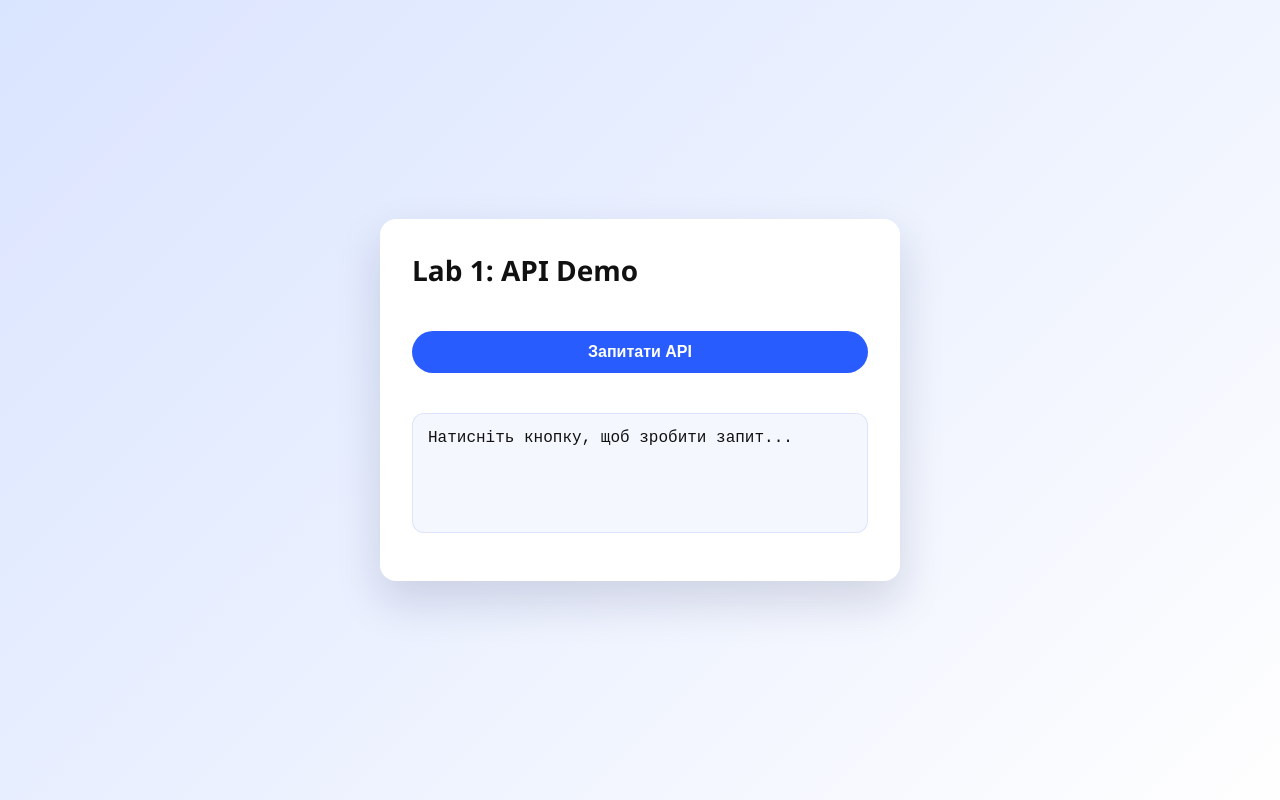
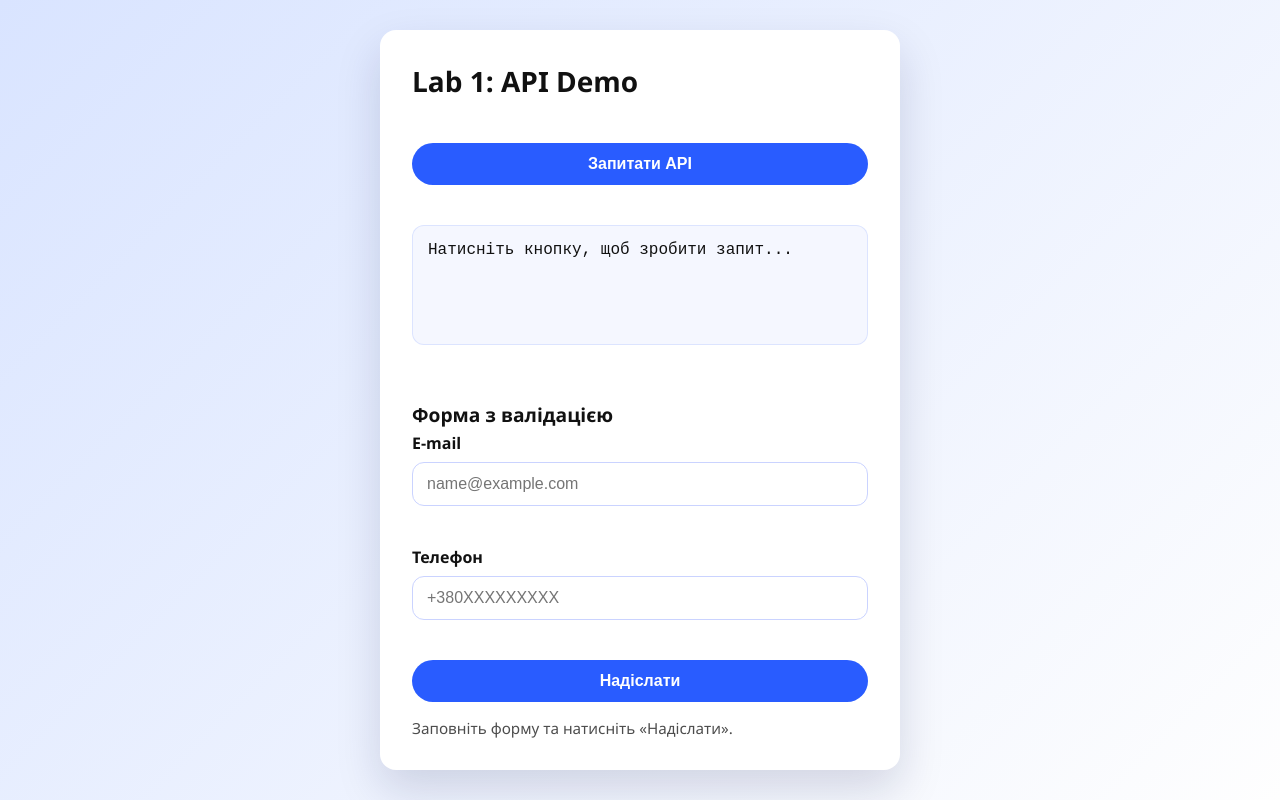
Before and after one commit to yuliiadutchak-ip221-cmyk/lab1-web-intro, a plain HTML site: page index.html in a window 1280 px wide. Drawn offline with Linux system fonts and the light colour scheme.

Commit message:
Update index.html

```diff
--- a/index.html
+++ b/index.html
@@ -11,6 +11,40 @@
       <h1>Lab 1: API Demo</h1>
       <button id="apiButton" type="button">Запитати API</button>
       <pre id="apiOutput" class="output">Натисніть кнопку, щоб зробити запит...</pre>
+
+      <section class="form-section">
+        <h2>Форма з валідацією</h2>
+        <form id="contactForm" novalidate>
+          <div class="form-group">
+            <label for="email">E-mail</label>
+            <input
+              type="email"
+              id="email"
+              name="email"
+              placeholder="name@example.com"
+              required
+            />
+            <small class="error-message" data-field="email"></small>
+          </div>
+
+          <div class="form-group">
+            <label for="phone">Телефон</label>
+            <input
+              type="tel"
+              id="phone"
+              name="phone"
+              placeholder="+380XXXXXXXXX"
+              required
+            />
+            <small class="error-message" data-field="phone"></small>
+          </div>
+
+          <button type="submit">Надіслати</button>
+          <p id="formStatus" class="form-status">
+            Заповніть форму та натисніть «Надіслати».
+          </p>
+        </form>
+      </section>
     </main>
     <script src="js/app.js"></script>
   </body>
```
